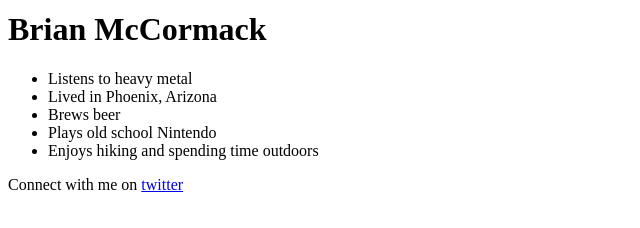
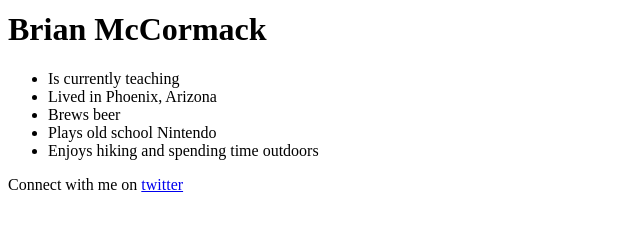
Before and after one commit to brianmccormack/aboutbrian, a plain HTML site: page about-v1.html in a window 1280 px wide. Shown: the part 322-550 px from the top of the page, 0-640 px from the left. Drawn offline with Linux system fonts and the light colour scheme.

Commit message:
changed copy

```diff
--- a/about-v1.html
+++ b/about-v1.html
@@ -7,7 +7,7 @@
 		<img src="https://avatars3.githubusercontent.com/u/5325124?v=3&s=460" alt="Brian McCormack">
 		<h1>Brian McCormack</h1>
 		<ul>
-			<li>Listens to heavy metal</li>
+			<li>Is currently teaching</li>
 			<li>Lived in Phoenix, Arizona</li>
 			<li>Brews beer</li>
 			<li>Plays old school Nintendo</li>
```
